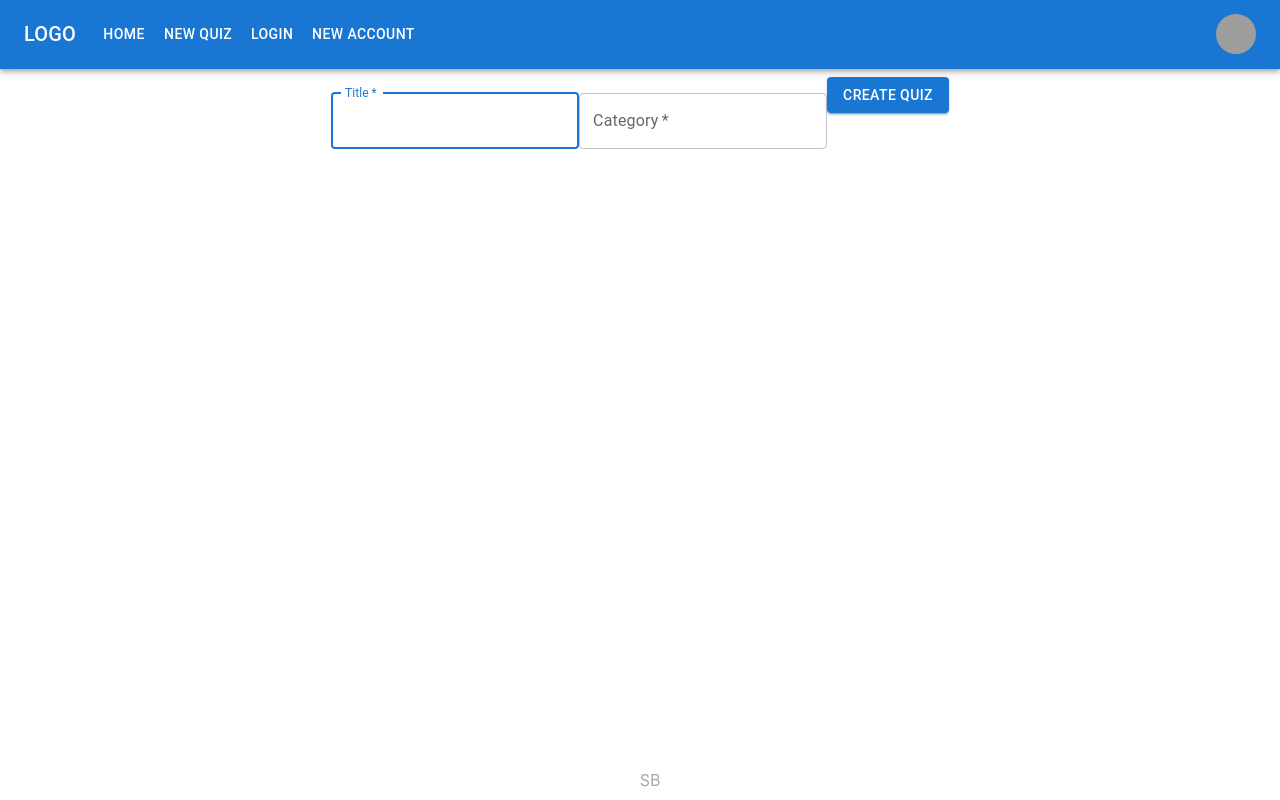
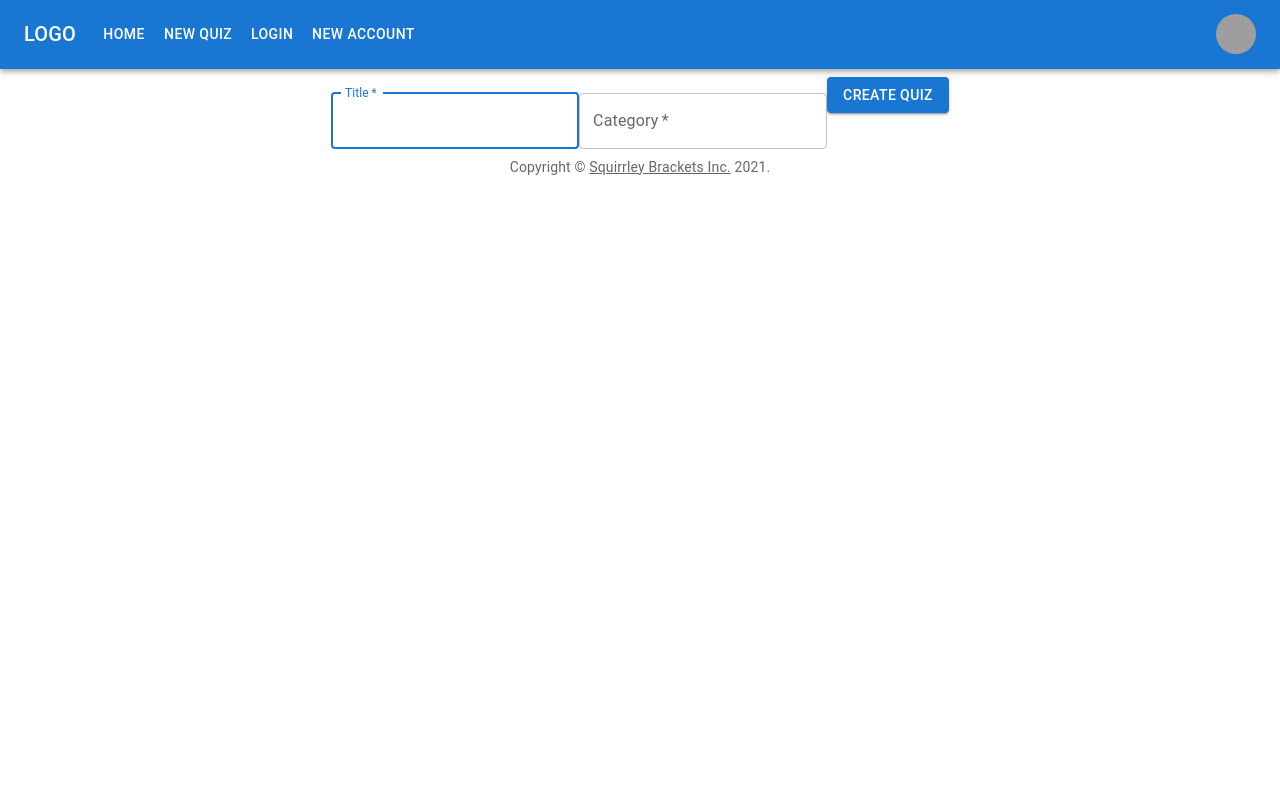
Before and after one commit to Leepzig/shareaquiz, a React (Create React App) app: page /newquiz in a window 1280 px wide. Built offline with nearby package versions, Linux system fonts and the light colour scheme; grey boxes are pictures that could not be loaded.

Commit message:
broke the original alignment after using material UI style footer pieces. footer is now floating under text

```diff
--- a/src/App.js
+++ b/src/App.js
@@ -5,7 +5,7 @@ import {BrowserRouter as Router, Routes, Route} from 'react-router-dom';
 import Navbar from './components/navigation/Navbar';
 import NewQuiz from './components/Quizes/NewQuiz'
 import Home from './components/navigation/Home';
-import footer from './components/footer';
+import PageFooter from './components/PageFooter';
 
 
 function App() {
@@ -20,8 +20,11 @@ function App() {
           <Route exact path = '/newquiz' element={<NewQuiz />} />
         </Routes>
       {/* <footer align="center" className="footer--pin">{<footer />} testing</footer> */}
-      <footer align="center" className="footer--pin">SB</footer>
+      {/* <footer align="center" className="footer--pin">SB</footer> */}
       </Router>
+      <div className="footer--pin">
+        <PageFooter />
+      </div>
 
     </div>
   );
--- /dev/null
+++ b/src/components/PageFooter.js
@@ -0,0 +1,23 @@
+import React from 'react'
+import { Typography } from '@mui/material';
+import Link from '@mui/material/Link';
+
+const PageFooter = (props) => {
+
+
+  return (
+    <div>
+      {/* testingfrom footer.js */}
+       <Typography variant="body2" color="text.secondary" align="center" {...props}>
+      {'Copyright © '}
+      <Link color="inherit" href="https://mui.com/">
+        Squirrley Brackets Inc.
+       </Link>{' '}
+      {new Date().getFullYear()}
+      {'.'}
+    </Typography>
+    </div>
+  )
+}
+
+export default PageFooter
--- a/src/components/footer.js
+++ /dev/null
@@ -1,25 +0,0 @@
-import React from 'react'
-import { Typography } from '@mui/material';
-import Link from '@mui/material/Link';
-
-const footer = (props) => {
-
-  // const d = new Date();
-  // let year = d.getFullYear();
-
-  return (
-    <div>
-      testingfrom footer.js
-       {/* <Typography variant="body2" color="text.secondary" align="center" {...props}>
-      {'Copyright © '}
-      <Link color="inherit" href="https://mui.com/"> */}
-        {/* Squirrley Brackets Inc. */}
-      {/* </Link>{' '}
-      {new Date().getFullYear()}
-      {'.'}
-    </Typography> */}
-    </div>
-  )
-}
-
-export default footer
```
